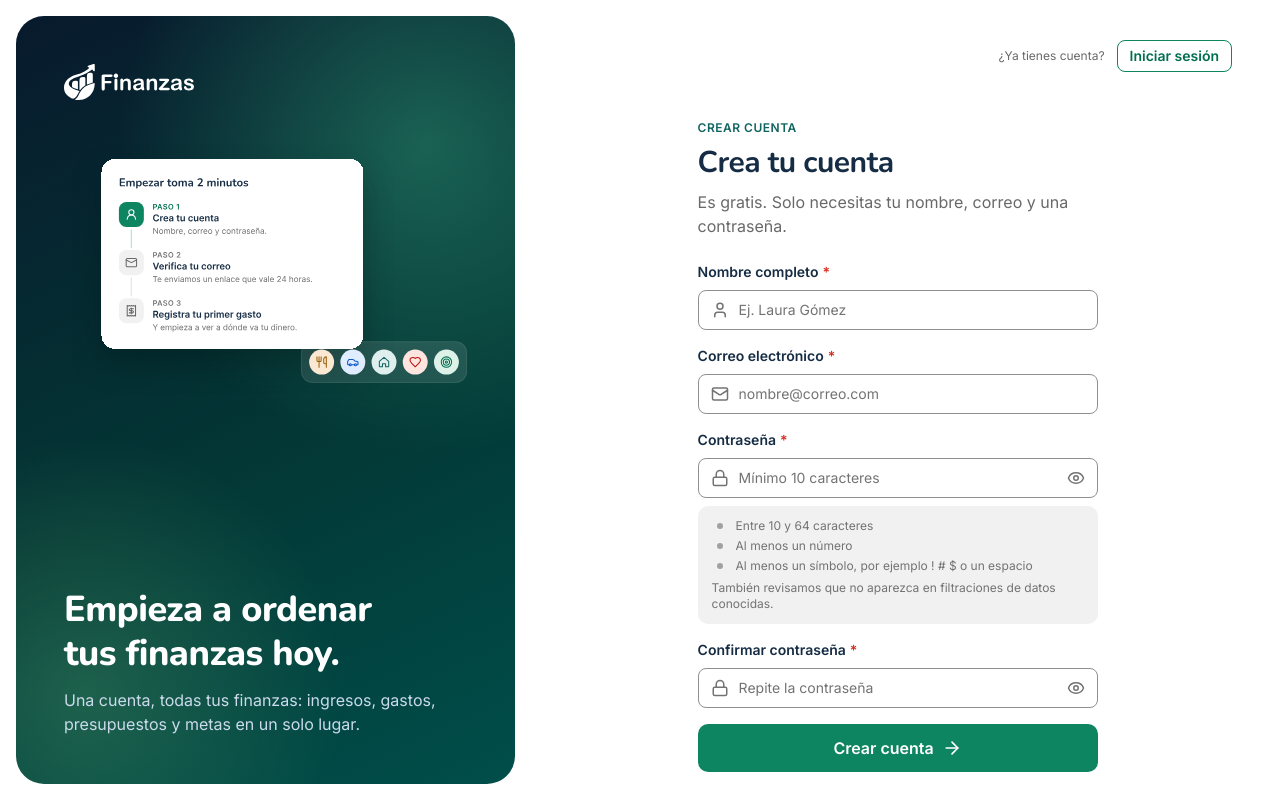
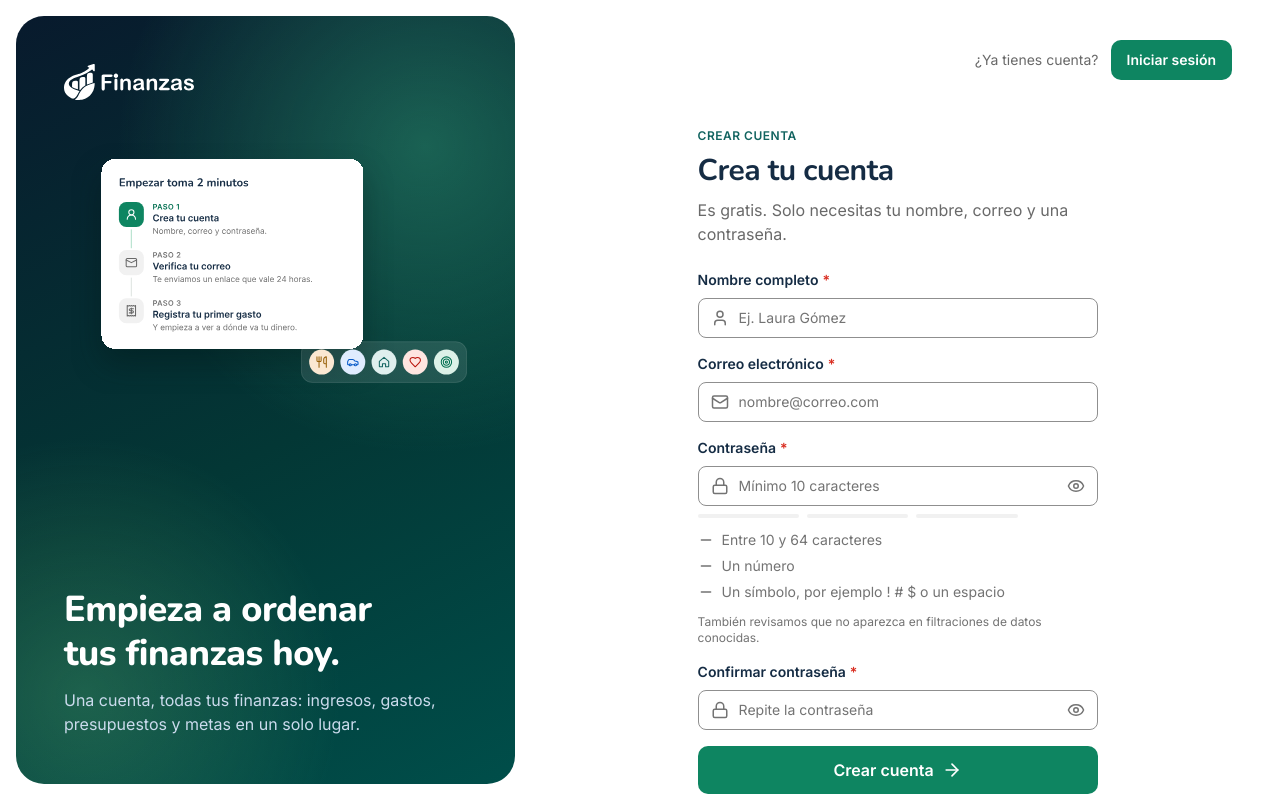
Before and after one commit to Jumasva/app-finanzas, a Next.js app in the folder frontend/: page /registro in a window 1280 px wide. Shown: the top 796 px of the page. Built offline with nearby package versions, Linux system fonts and the light colour scheme; no server answers.

Commit message:
agregar barra de fuerza en contraseña forms auth

```diff
--- a/frontend/src/features/auth/components/AuthHeader.tsx
+++ b/frontend/src/features/auth/components/AuthHeader.tsx
@@ -17,9 +17,10 @@ export function AuthHeader() {
 
       {header.kind === 'cta' ? (
         <div className="flex items-center gap-3">
-          <span className="hidden text-body-sm text-content-secondary sm:inline">{header.question}</span>
+          <span className="hidden text-body-md text-content-secondary sm:inline">{header.question}</span>
 
-          <ButtonLink href={header.href} variant="secondary" size="sm">
+          {/* md y secondary: más visible, sin competir con el botón primario del formulario */}
+          <ButtonLink href={header.href} variant="primary" size="md">
             {header.label}
           </ButtonLink>
         </div>
--- a/frontend/src/features/auth/components/LoginForm.tsx
+++ b/frontend/src/features/auth/components/LoginForm.tsx
@@ -3,6 +3,7 @@
 import { useRouter, useSearchParams } from 'next/navigation';
 import { Alert } from '@/components/ui/atoms/Alert';
 import { Button } from '@/components/ui/atoms/Button';
+import { Divider } from '@/components/ui/atoms/Divider';
 import { ArrowRightIcon } from '@/components/ui/atoms/icons';
 import { TextLink } from '@/components/ui/atoms/TextLink';
 import { FormField } from '@/components/ui/molecules/FormField';
@@ -82,7 +83,17 @@ export function LoginForm() {
         </Button>
       </form>
 
+      {/* Debajo del botón, donde la gente busca el registro: es la segunda acción más frecuente */}
       <p className="text-center text-body text-content-secondary">
+        ¿No tienes cuenta?{' '}
+        <TextLink href="/registro" variant="inline">
+          Crea una
+        </TextLink>
+      </p>
+
+      {/* Reactivar es un caso raro: separado por el Divider y más discreto, para no confundirlo con el registro */}
+      <Divider />
+      <p className="text-center text-body-sm text-content-tertiary">
         ¿Tu cuenta está inactiva?{' '}
         <TextLink href="/reactiva-tu-cuenta" variant="inline">
           Reactívala
--- a/frontend/src/features/auth/components/PasswordRules.tsx
+++ b/frontend/src/features/auth/components/PasswordRules.tsx
@@ -1,47 +1,72 @@
-import { CheckIcon } from '@/components/ui/atoms/icons';
+import { CheckIcon, MinusIcon } from '@/components/ui/atoms/icons';
 import { cn } from '@/lib/cn';
 
-// Política de contraseña del contrato (RNF-SEG-001 a 003). Es una ayuda visual mientras se escribe:
-// quien decide es la API, que además revisa que la contraseña no esté filtrada.
-// Las reglas imitan las de Laravel (Password::min()->numbers()->symbols()) para que no se contradigan
+/* ══ PASSWORDRULES · Figma › Molecules › Password + fuerza ══ */
+/* Barra de fuerza y lista de reglas debajo del campo de contraseña (registro y restablecer).
+   Diseño de Figma con las reglas del contrato (RNF-SEG-001 a 003), no las de la ficha (mínimo 8, mayúscula):
+   decisión del 4 de noviembre de 2026. Es una ayuda visual: quien decide es la API, que además revisa
+   que la contraseña no esté filtrada. Las reglas imitan las de Laravel para que no se contradigan */
+
 const rules = [
   {
     label: 'Entre 10 y 64 caracteres',
     test: (password: string) => [...password].length >= 10 && [...password].length <= 64,
   },
-  { label: 'Al menos un número', test: (password: string) => /\p{N}/u.test(password) },
+  { label: 'Un número', test: (password: string) => /\p{N}/u.test(password) },
   {
-    label: 'Al menos un símbolo, por ejemplo ! # $ o un espacio',
+    label: 'Un símbolo, por ejemplo ! # $ o un espacio',
     test: (password: string) => /[\p{Z}\p{S}\p{P}]/u.test(password),
   },
 ];
 
+// Un segmento por regla cumplida. Los textos de 1 y 2 están por confirmar con diseño (solo se vio «Segura»)
+const levels = [
+  { label: '', bar: '', text: '' },
+  { label: 'Débil', bar: 'bg-red-600', text: 'text-red-700' },
+  { label: 'Regular', bar: 'bg-amber-500', text: 'text-amber-800' },
+  { label: 'Segura', bar: 'bg-green-600', text: 'text-green-700' },
+];
+
 export function PasswordRules({ password }: { password: string }) {
+  const results = rules.map((rule) => ({ ...rule, met: rule.test(password) }));
+  const level = levels[results.filter((rule) => rule.met).length];
+
   return (
-    <div className="flex flex-col gap-1.5 rounded-md bg-neutral-50 px-3.5 py-3">
-      <ul className="flex flex-col gap-1">
-        {rules.map((rule) => {
-          const met = rule.test(password);
+    <div className="flex flex-col gap-3">
+      {/* Barra de fuerza: segmentos llenos según las reglas cumplidas, y el nivel a la derecha */}
+      <div className="flex items-center gap-4">
+        <div className="flex flex-1 gap-2" aria-hidden="true">
+          {results.map((rule, index) => (
+            <span
+              key={rule.label}
+              className={cn(
+                'h-1 flex-1 rounded-full transition-colors',
+                index < levels.indexOf(level) ? level.bar : 'bg-neutral-50',
+              )}
+            />
+          ))}
+        </div>
+        {/* aria-live: el lector anuncia el nivel cuando cambia */}
+        <span className={cn('min-w-16 text-right text-label', level.text)} aria-live="polite">
+          {level.label && <span className="sr-only">Fuerza de la contraseña: </span>}
+          {level.label}
+        </span>
+      </div>
 
-          return (
-            <li
-              key={rule.label}
-              className={cn('flex items-center gap-2 text-body-sm', met ? 'text-green-700' : 'text-neutral-500')}
-            >
-              {met ? (
-                <CheckIcon size={16} />
-              ) : (
-                <span className="grid size-4 place-items-center" aria-hidden="true">
-                  <span className="size-1.5 rounded-full bg-neutral-300" />
-                </span>
-              )}
-              {rule.label}
-              {/* El lector no ve el check: se le dice en texto */}
-              <span className="sr-only">{met ? '(cumplido)' : '(pendiente)'}</span>
-            </li>
-          );
-        })}
+      <ul className="flex flex-col gap-1.5">
+        {results.map((rule) => (
+          <li
+            key={rule.label}
+            className={cn('flex items-center gap-2 text-body', rule.met ? 'text-green-700' : 'text-neutral-500')}
+          >
+            {rule.met ? <CheckIcon size={16} /> : <MinusIcon size={16} />}
+            {rule.label}
+            {/* El lector no ve el ícono: se le dice en texto */}
+            <span className="sr-only">{rule.met ? '(cumplido)' : '(pendiente)'}</span>
+          </li>
+        ))}
       </ul>
+
       <p className="text-body-sm text-neutral-500">
         También revisamos que no aparezca en filtraciones de datos conocidas.
       </p>
```
